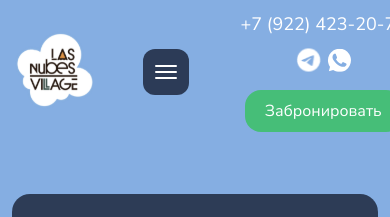
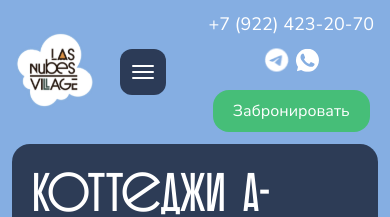
Before and after one commit to Chertwosky/lasnubesvillage, a Nuxt app: page /cottages in a window 390 px wide. Shown: the top 217 px of the page. Built offline with nearby package versions, Linux system fonts and the light colour scheme.

Commit message:
Improve header layout and hero presentation

```diff
--- a/assets/styles/global.css
+++ b/assets/styles/global.css
@@ -265,6 +265,10 @@ main > section:first-of-type .section-badge {
     margin-block: 20px;
 }
 
+.page-content main > *:first-child {
+    margin-top: 0;
+}
+
 .text-overlay {
     background: rgba(8, 12, 28, 0.7);
     border-radius: 18px;
--- a/components/blocks/sky.vue
+++ b/components/blocks/sky.vue
@@ -27,7 +27,10 @@
 
   .sky {
     position: relative;
-    margin: 36px 0 0 0;
+    margin: 0;
+    margin-left: calc(50% - 50vw);
+    margin-right: calc(50% - 50vw);
+    width: 100vw;
   }
 
   .sky__reel {
@@ -82,7 +85,7 @@
 
   @media (max-width: 1024px) {
     .sky {
-      margin-top: 24px;
+      margin-top: 0;
     }
 
     .sky__wrap {
--- a/components/core/header.vue
+++ b/components/core/header.vue
@@ -105,11 +105,14 @@ onBeforeUnmount(() => {
   display: flex;
   align-items: center;
   justify-content: space-between;
-  padding: var(--padding-classic) 20px;
+  padding: var(--padding-classic) clamp(16px, 4vw, 32px);
   max-width: var(--container-width);
+  width: 100%;
   margin: 0 auto;
   position: relative;
   z-index: 20;
+  gap: clamp(12px, 2vw, 32px);
+  box-sizing: border-box;
 }
 
 .header__nav,
@@ -118,10 +121,18 @@ onBeforeUnmount(() => {
   gap: var(--gap-medium);
   font-family: var(--font-core);
   color: var(--faded-color);
+  align-items: center;
 }
 
 .header__nav {
   margin-right: auto;
+  flex-wrap: wrap;
+}
+
+.header__feed {
+  justify-content: flex-end;
+  flex-wrap: wrap;
+  row-gap: 8px;
 }
 
 .header__menu-toggle {
@@ -181,6 +192,7 @@ onBeforeUnmount(() => {
   text-decoration: none;
   font-size: var(--fontsize-secondary);
   color: #ffffff;
+  white-space: nowrap;
 }
 
 .header_click {
@@ -200,6 +212,7 @@ onBeforeUnmount(() => {
   border: none;
   cursor: pointer;
   font-family: var(--font-core);
+  white-space: nowrap;
 }
 
 .header_logo {
@@ -211,19 +224,40 @@ onBeforeUnmount(() => {
 
 @media (max-width: 1280px) {
   .header {
-    width: 100vw;
+    width: 100%;
   }
 }
 
 @media (max-width: 1024px) {
   .header {
-    width: 99vw;
+    width: 100%;
+    flex-wrap: wrap;
+    row-gap: 20px;
+  }
+
+  .header__nav {
+    order: 3;
+    width: 100%;
+    margin-right: 0;
+    justify-content: center;
+    gap: clamp(12px, 3vw, 20px);
+  }
+
+  .header__feed {
+    order: 2;
+    width: 100%;
+    justify-content: center;
+    flex-wrap: wrap;
+    gap: clamp(10px, 3vw, 16px);
+  }
+
+  .header_click {
+    margin-right: 0;
   }
 }
 
 @media (max-width: 800px) {
   .header {
-    width: 100%;
     padding: var(--padding-classic) 16px;
   }
 
@@ -252,10 +286,6 @@ onBeforeUnmount(() => {
   .header__nav a,
   .header__feed_call {
     font-size: var(--fontsize-primary);
-  }
-
-  .header_click {
-    margin-right: 15px;
   }
 }
 
@@ -304,6 +334,7 @@ onBeforeUnmount(() => {
   .header__feed {
     flex-direction: column;
     gap: 12px;
+    width: auto;
   }
 
   .header__feed_social {
```
